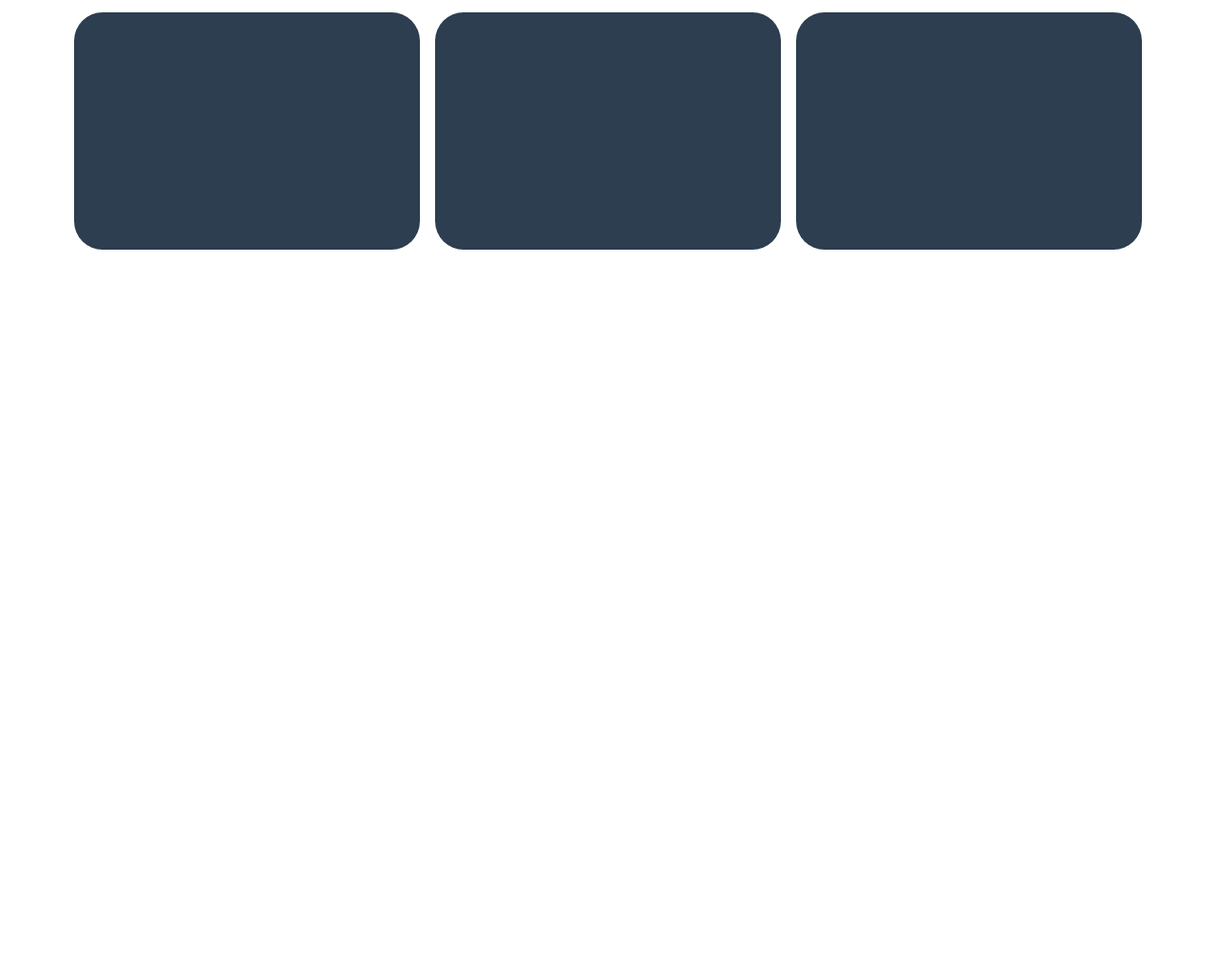
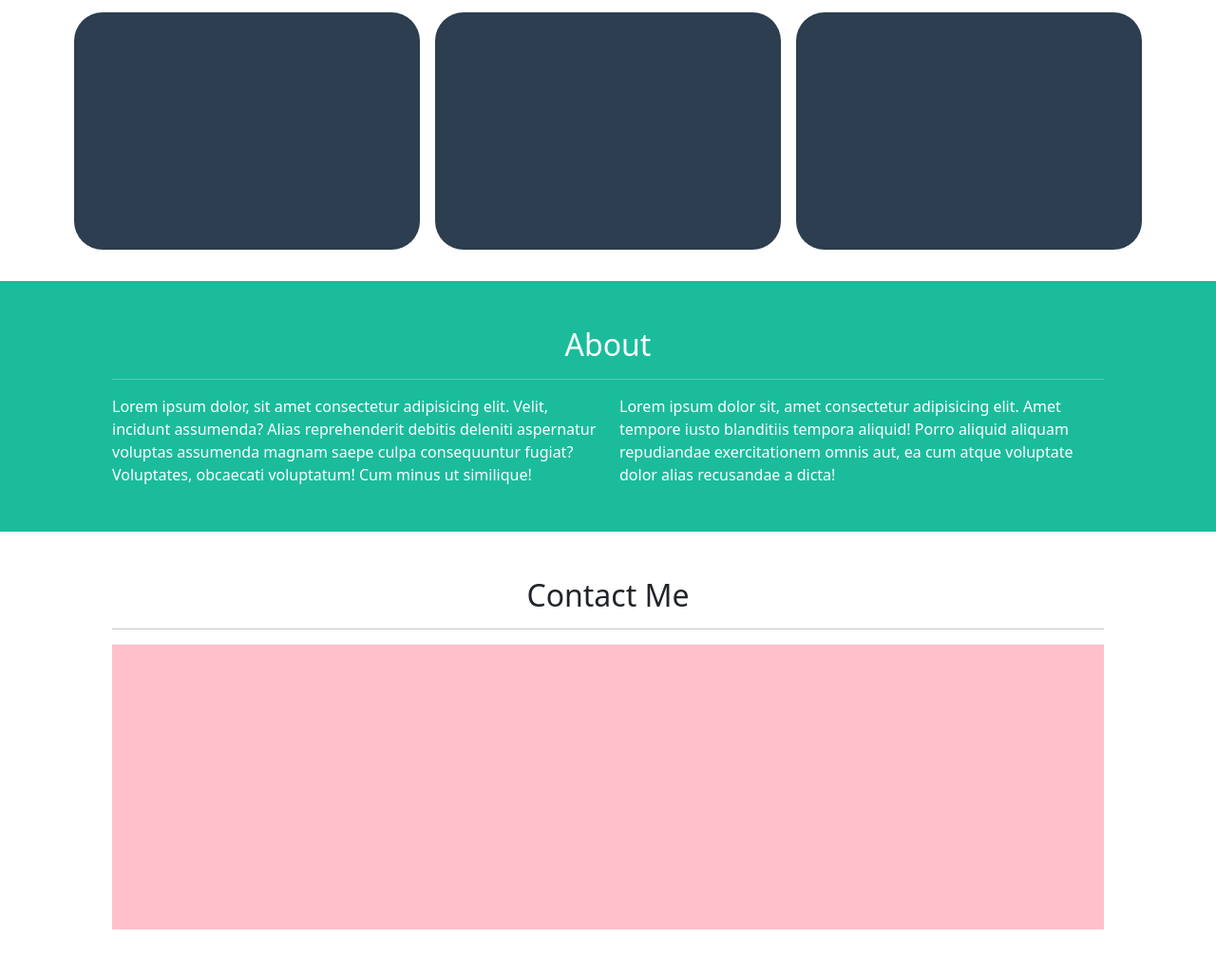
Before and after one commit to ArisGoi/html-css-bootstrap-freelancer, a plain HTML site: page index.html in a window 1280 px wide. Shown: the part 885-1912 px from the top of the page at 95% size. Before the commit the page ends 1181 px from the top, so only its background shows below. Drawn offline with nearby package versions, Linux system fonts and the light colour scheme.

Commit message:
Aggiunta section about + contact

```diff
--- a/css/style.css
+++ b/css/style.css
@@ -1,3 +1,7 @@
+/* common */
+
+
+/* Header */
 header{
     background-color: #2c3e50;
     padding: 25px 0;
@@ -34,3 +38,16 @@ header a{
     background-color: #2c3e50;
     border-radius: 30px;
 }
+
+/* About Section */
+#about{
+    background-color: #1abc9c;
+    color: white;
+}
+
+/* Contact */
+.form{
+    width: 100%;
+    height: 300px;
+    background-color: pink;
+}
--- a/index.html
+++ b/index.html
@@ -29,7 +29,7 @@
 
     <main>
         <section id="hero">
-            <div class="container py-5">
+            <div class="container p-5">
                 <div class="row justify-content-center text-center">
                     <div class="img-hero"></div>
                     <h1>Start Bootstrap</h1>
@@ -69,6 +69,37 @@
                 </div>
             </div>
         </section>
+
+        <section id="about">
+            <div class="container p-5">
+                <div class="row text-center">
+                    <div class="col-12">
+                        <h2>About</h2>
+                        <hr>
+                    </div>
+                </div>
+                <div class="row">
+                    <div class="col-12 col-sm-6">Lorem ipsum dolor, sit amet consectetur adipisicing elit. Velit, incidunt assumenda? Alias reprehenderit debitis deleniti aspernatur voluptas assumenda magnam saepe culpa consequuntur fugiat? Voluptates, obcaecati voluptatum! Cum minus ut similique!</div>
+                    <div class="col-12 col-sm-6">Lorem ipsum dolor sit, amet consectetur adipisicing elit. Amet tempore iusto blanditiis tempora aliquid! Porro aliquid aliquam repudiandae exercitationem omnis aut, ea cum atque voluptate dolor alias recusandae a dicta!</div>
+                </div>
+            </div>
+        </section>
+
+        <section id="contact-me">
+            <div class="container p-5">
+                <div class="row text-center">
+                    <div class="col-12">
+                        <h2>Contact Me</h2>
+                        <hr>
+                    </div>
+                </div>
+                <div class="row">
+                    <div class="col-12">
+                        <div class="form"></div>
+                    </div>
+                </div>
+            </div>
+        </section>
     </main>
 
     <footer></footer>
```
